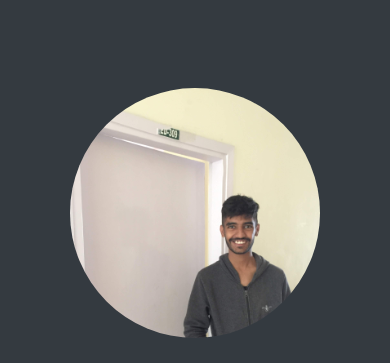
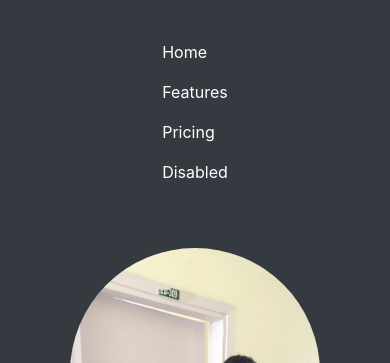
Before and after one commit to bhupesh1177/bhuppimon, a plain HTML site: page index.html in a window 390 px wide. Shown: the top 363 px of the page. Drawn offline with nearby package versions, Linux system fonts and the light colour scheme.

Commit message:
making phone friendly 3

```diff
--- a/index.html
+++ b/index.html
@@ -10,20 +10,20 @@
 
 <body class="p-3 mb-2 bg-dark text-white">
 	<div class="d-flex justify-content-center mt-2">
-	<nav class="navbar navbar-expand-lg navbar-light bg-dark" >
-		<div class="collapse navbar-collapse" id="navbarNav">
-		  <ul class="navbar-nav">
+	<nav class="navbar navbar-expand-lg navbar-light bg-dark">
+		<div class="navbar-collapse" id="navbarNav">
+		  <ul class="navbar-nav text-white">
 			<li class="nav-item">
-			  <a class="nav-link" href="#">Home <span class="sr-only">(current)</span></a>
+			  <a class="nav-link text-white" href="#">Home <span class="sr-only">(current)</span></a>
 			</li>
 			<li class="nav-item">
-			  <a class="nav-link" href="#">Features</a>
+			  <a class="nav-link text-white" href="#">Features</a>
 			</li>
 			<li class="nav-item">
-			  <a class="nav-link" href="#">Pricing</a>
+			  <a class="nav-link text-white" href="#">Pricing</a>
 			</li>
 			<li class="nav-item">
-			  <a class="nav-link" href="#">Disabled</a>
+			  <a class="nav-link text-white" href="#">Disabled</a>
 			</li>
 		  </ul>
 		</div>
@@ -56,7 +56,7 @@
 
 	  <div class="d-flex justify-content-center mt-5">
 	  <nav class="navbar navbar-expand-lg navbar-light bg-dark " >
-		<div class="collapse navbar-collapse d-flex" id="navbarNav">
+		<div class="navbar-collapse d-flex" id="navbarNav">
 		  <ul class="navbar-nav">
 			<li class="nav-item">
 				<a href="https://www.facebook.com/bhupesh.l3vi" class="fa fa-facebook"></a>
--- a/styles.css
+++ b/styles.css
@@ -18,10 +18,6 @@ body {
     html {
         font-size: 1.6rem;
     }
-}
-
-ul a:hover {
-     color: #fff !important;
 }
 
 
```
